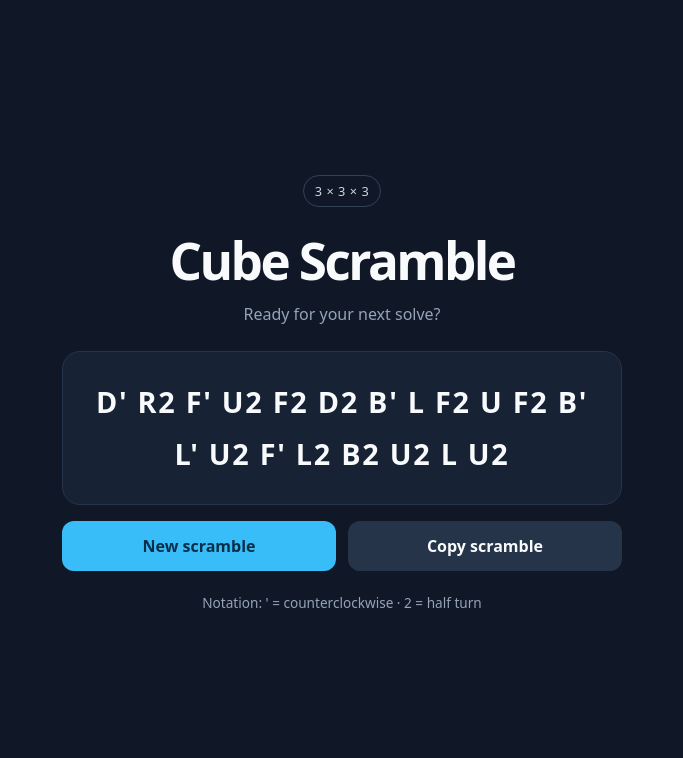
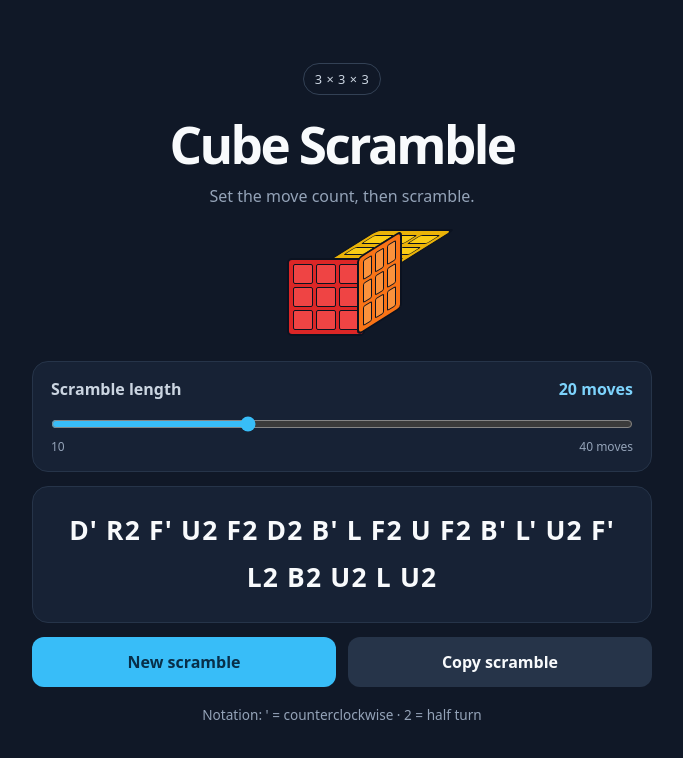
Before and after one commit to michaelpopovic90-bit/test, a plain HTML site: page index.html in a window 1280 px wide. Shown: the whole page, without its empty margins (298-981 px from the left). Drawn offline with Linux system fonts and the light colour scheme.

Commit message:
Add scramble length control and GitHub Pages deployment

```diff
--- a/index.html
+++ b/index.html
@@ -4,30 +4,67 @@
   <meta charset="utf-8">
   <meta name="viewport" content="width=device-width, initial-scale=1">
   <meta name="theme-color" content="#101827">
+  <meta name="description" content="A simple, mobile-friendly 3x3 Rubik's Cube scramble generator.">
   <title>Cube Scramble</title>
   <style>
     :root { color-scheme: dark; font-family: system-ui, -apple-system, BlinkMacSystemFont, "Segoe UI", sans-serif; }
     * { box-sizing: border-box; }
-    body { min-height: 100vh; margin: 0; display: grid; place-items: center; padding: 20px; background: #101827; color: #f8fafc; }
-    main { width: min(100%, 560px); text-align: center; }
+    body { min-height: 100vh; margin: 0; display: grid; place-items: center; padding: 24px 16px; background: #101827; color: #f8fafc; }
+    main { width: min(100%, 620px); text-align: center; }
     .badge { display: inline-block; padding: 6px 11px; border: 1px solid #334155; border-radius: 999px; color: #cbd5e1; font-size: .8rem; letter-spacing: .04em; }
-    h1 { margin: 18px 0 8px; font-size: clamp(2rem, 9vw, 3.2rem); letter-spacing: -.05em; }
-    .hint { margin: 0 0 26px; color: #94a3b8; }
-    .scramble { min-height: 150px; display: flex; align-items: center; justify-content: center; padding: 24px; border: 1px solid #263449; border-radius: 18px; background: #172235; font-size: clamp(1.25rem, 5vw, 1.8rem); font-weight: 650; line-height: 1.8; letter-spacing: .06em; overflow-wrap: anywhere; }
-    .actions { display: flex; gap: 12px; margin-top: 16px; }
+    h1 { margin: 14px 0 6px; font-size: clamp(2rem, 9vw, 3.2rem); letter-spacing: -.05em; }
+    .hint { margin: 0 0 22px; color: #94a3b8; }
+
+    /* Small cube illustration: a clear, decorative 3x3 view, not a simulator. */
+    .cube { width: 124px; height: 108px; position: relative; margin: 0 auto 24px; }
+    .face { position: absolute; display: grid; grid-template-columns: repeat(3, 1fr); grid-template-rows: repeat(3, 1fr); gap: 3px; padding: 4px; border: 2px solid #0b1220; border-radius: 5px; }
+    .face span { border: 1px solid #0b1220; border-radius: 2px; }
+    .front { width: 78px; height: 78px; left: 7px; bottom: 1px; transform: skewY(0deg); background: #dc2626; }
+    .front span { background: #ef4444; }
+    .right { width: 45px; height: 78px; right: 2px; bottom: 1px; transform: skewY(-32deg); transform-origin: left bottom; background: #f97316; }
+    .right span { background: #fb923c; }
+    .top { width: 78px; height: 44px; left: 28px; top: 0; transform: skewX(-58deg); transform-origin: left bottom; background: #eab308; }
+    .top span { background: #facc15; }
+
+    .settings { margin: 0 auto 14px; padding: 16px 18px; border: 1px solid #263449; border-radius: 16px; background: #172235; text-align: left; }
+    .slider-heading { display: flex; align-items: baseline; justify-content: space-between; gap: 12px; margin-bottom: 10px; }
+    .slider-heading label { color: #cbd5e1; font-weight: 650; }
+    output { color: #7dd3fc; font-weight: 750; font-variant-numeric: tabular-nums; }
+    input[type="range"] { display: block; width: 100%; min-height: 28px; margin: 0; accent-color: #38bdf8; cursor: pointer; touch-action: pan-y; }
+    input[type="range"]:focus-visible { outline: 3px solid #93c5fd; outline-offset: 4px; border-radius: 8px; }
+    .range-labels { display: flex; justify-content: space-between; color: #94a3b8; font-size: .75rem; }
+    .scramble { min-height: 112px; display: flex; align-items: center; justify-content: center; padding: 20px; border: 1px solid #263449; border-radius: 16px; background: #172235; font-size: clamp(1.15rem, 4.7vw, 1.65rem); font-weight: 650; line-height: 1.8; letter-spacing: .045em; overflow-wrap: anywhere; }
+    .actions { display: flex; gap: 12px; margin-top: 14px; }
     button { min-height: 50px; flex: 1; padding: 12px 16px; border: 0; border-radius: 12px; font: inherit; font-weight: 700; cursor: pointer; touch-action: manipulation; }
     button:focus-visible { outline: 3px solid #93c5fd; outline-offset: 3px; }
     .primary { background: #38bdf8; color: #082f49; }
     .secondary { background: #263449; color: #f8fafc; }
-    .note { margin-top: 22px; color: #94a3b8; font-size: .85rem; }
+    .note { margin-top: 18px; color: #94a3b8; font-size: .85rem; }
     @media (max-width: 380px) { .actions { flex-direction: column; } }
+    @media (prefers-reduced-motion: no-preference) { button { transition: filter .15s ease, transform .15s ease; } button:hover { filter: brightness(1.08); } button:active { transform: scale(.98); } }
   </style>
 </head>
 <body>
   <main>
     <span class="badge">3 × 3 × 3</span>
     <h1>Cube Scramble</h1>
-    <p class="hint">Ready for your next solve?</p>
+    <p class="hint">Set the move count, then scramble.</p>
+
+    <div class="cube" role="img" aria-label="Illustration of a colorful 3 by 3 Rubik's Cube">
+      <div class="face top" aria-hidden="true"><span></span><span></span><span></span><span></span><span></span><span></span><span></span><span></span><span></span></div>
+      <div class="face front" aria-hidden="true"><span></span><span></span><span></span><span></span><span></span><span></span><span></span><span></span><span></span></div>
+      <div class="face right" aria-hidden="true"><span></span><span></span><span></span><span></span><span></span><span></span><span></span><span></span><span></span></div>
+    </div>
+
+    <section class="settings" aria-label="Scramble settings">
+      <div class="slider-heading">
+        <label for="length">Scramble length</label>
+        <output id="lengthValue" for="length">20 moves</output>
+      </div>
+      <input id="length" type="range" min="10" max="40" step="1" value="20">
+      <div class="range-labels" aria-hidden="true"><span>10</span><span>40 moves</span></div>
+    </section>
+
     <div class="scramble" id="scramble" aria-live="polite" aria-label="Scramble sequence"></div>
     <div class="actions">
       <button class="primary" id="newScramble" type="button">New scramble</button>
@@ -39,6 +76,8 @@
     const faces = ['U', 'D', 'L', 'R', 'F', 'B'];
     const turns = ['', "'", '2'];
     const scrambleEl = document.querySelector('#scramble');
+    const lengthSlider = document.querySelector('#length');
+    const lengthValue = document.querySelector('#lengthValue');
     const copyButton = document.querySelector('#copyScramble');
 
     function randomIndex(max) {
@@ -50,11 +89,12 @@
       return Math.floor(Math.random() * max);
     }
 
-    function makeScramble() {
+    function makeScramble(length) {
       const moves = [];
       let previousFace = '';
-      while (moves.length < 20) {
+      while (moves.length < length) {
         const face = faces[randomIndex(faces.length)];
+        // Avoid consecutive turns of the same face.
         if (face === previousFace) continue;
         moves.push(face + turns[randomIndex(turns.length)]);
         previousFace = face;
@@ -63,10 +103,14 @@
     }
 
     function updateScramble() {
-      scrambleEl.textContent = makeScramble();
+      scrambleEl.textContent = makeScramble(Number(lengthSlider.value));
       copyButton.textContent = 'Copy scramble';
     }
 
+    lengthSlider.addEventListener('input', () => {
+      lengthValue.textContent = `${lengthSlider.value} ${Number(lengthSlider.value) === 1 ? 'move' : 'moves'}`;
+    });
+    lengthSlider.addEventListener('change', updateScramble);
     document.querySelector('#newScramble').addEventListener('click', updateScramble);
     copyButton.addEventListener('click', async () => {
       try {
```
Also changed, not shown: 1 other file.
